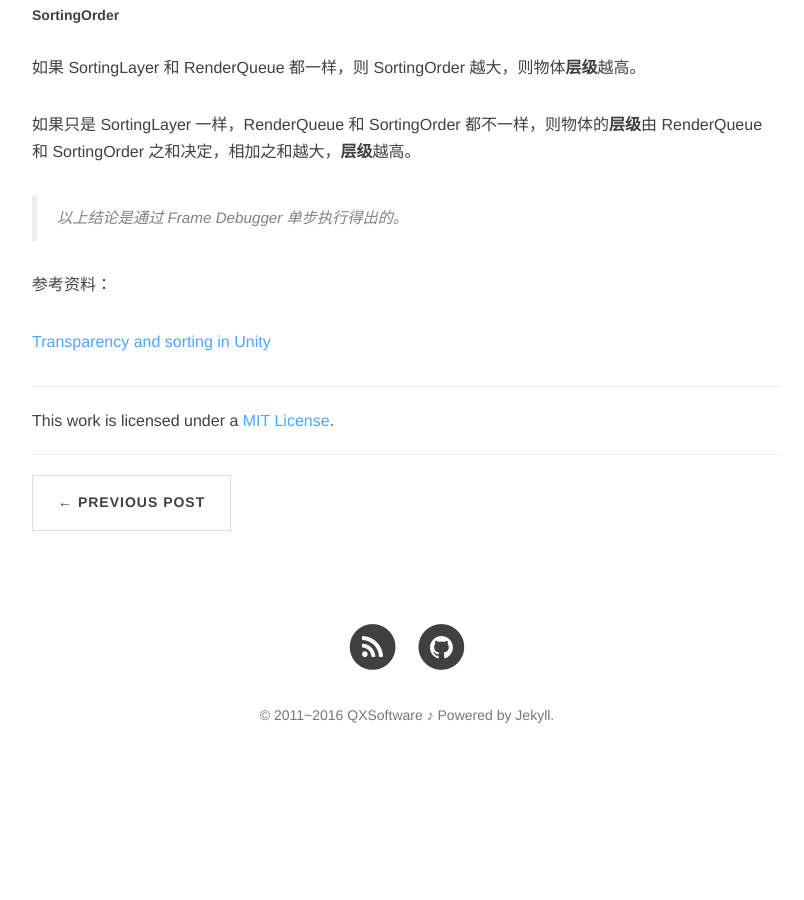
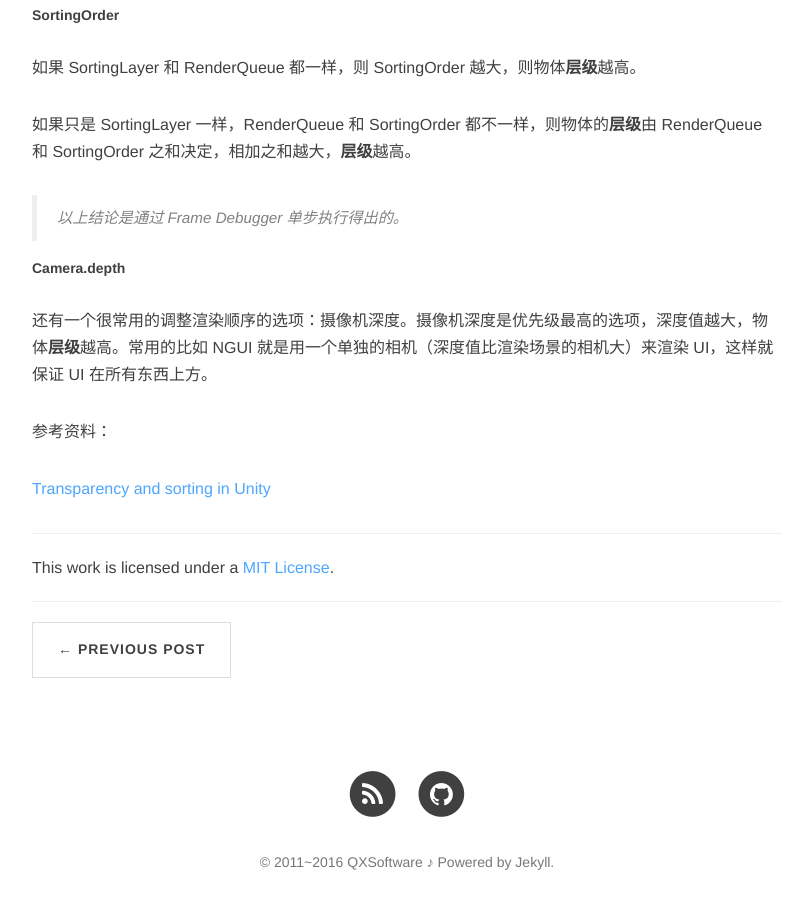
Before and after one commit to QXSoftware/qxsoftware.github.io, a Jekyll site: the page built from _posts/2016-11-03-Unity Rendering Order.md, in a window 1280 px wide and 900 px high, scrolled down 4992 px. Shown: the whole window, without its empty margins (233-1037 px from the left). Built offline with Jekyll 4.4.1, drawn with Linux system fonts in a browser that asks for light colours; nearby versions of some CDN libraries; comment, search, counter and statistics services are not loaded; before the commit the page ends 5785 px from its top, so only the background shows below that.

Commit message:
update render order info

```diff
--- a/_posts/2016-11-03-Unity Rendering Order.md
+++ b/_posts/2016-11-03-Unity Rendering Order.md
@@ -94,6 +94,10 @@ SortingLayer 拥有最高优先级，如果 SortingLayer 不同，则首先按
 
 > 以上结论是通过 Frame Debugger 单步执行得出的。
 
+##### Camera.depth
+
+还有一个很常用的调整渲染顺序的选项：摄像机深度。摄像机深度是优先级最高的选项，深度值越大，物体<strong>层级</strong>越高。常用的比如 NGUI 就是用一个单独的相机（深度值比渲染场景的相机大）来渲染 UI，这样就保证 UI 在所有东西上方。
+
 参考资料：
 
 [Transparency and sorting in Unity](https://jakobknudsen.wordpress.com/2013/07/20/transparency-and-sorting/)
```
